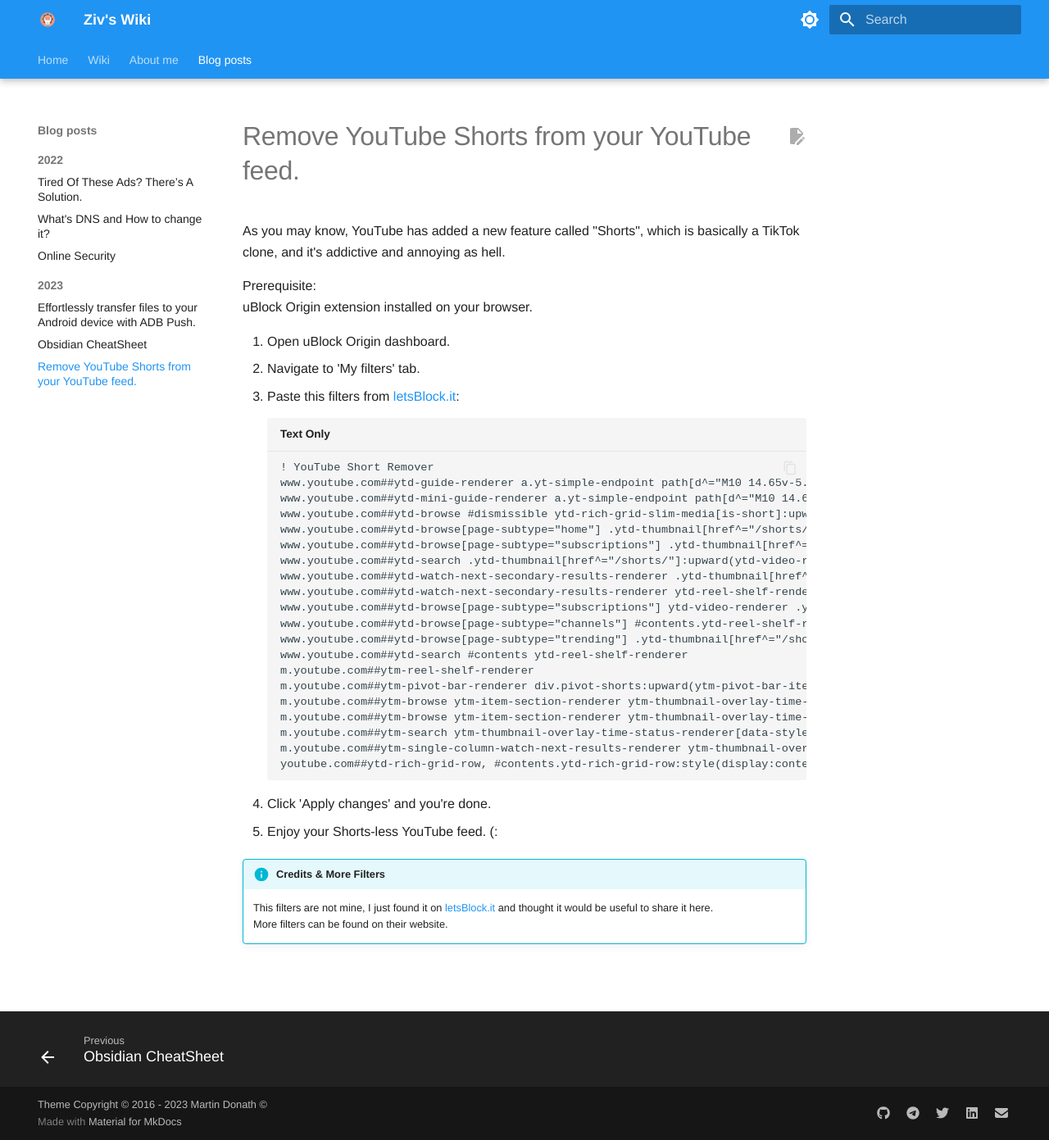
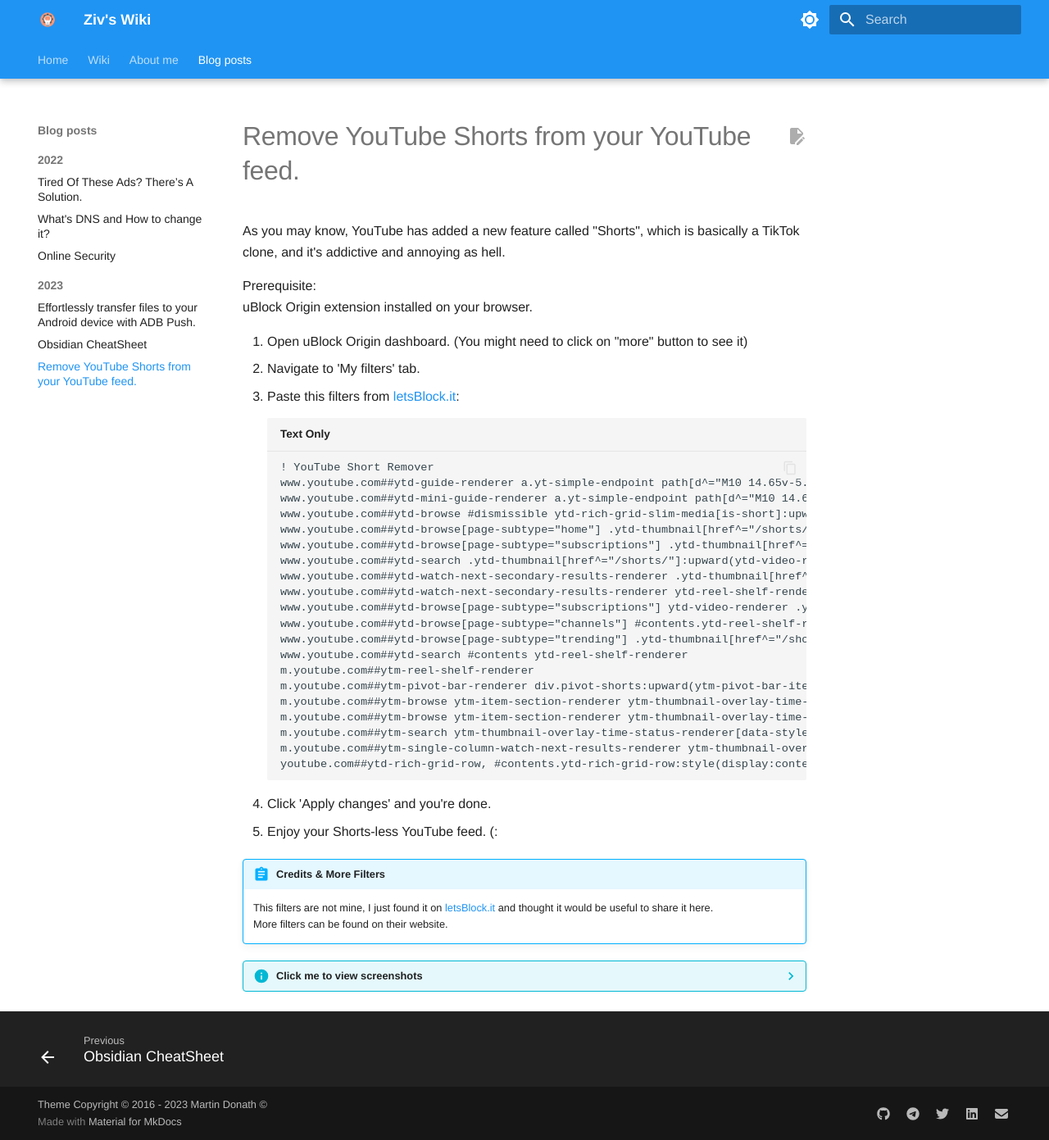
Before and after one commit to ZivSimchoni/Zwiki, an MkDocs documentation site: the page built from docs/blog-posts/2023/remove-yt-shorts.md, in a window 1280 px wide and 1391 px high. Shown: the whole window at 82% size. Built offline with MkDocs 1.6.1 and Material for MkDocs 9.7.7, drawn with Linux system fonts in a browser that asks for light colours; some web fonts are replaced.

Commit message:
Add Screenshots for Short-Removal post

````diff
--- a/docs/blog-posts/2023/remove-yt-shorts.md
+++ b/docs/blog-posts/2023/remove-yt-shorts.md
@@ -6,7 +6,7 @@
 
 Prerequisite:<br>uBlock Origin extension installed on your browser.
 
-1. Open uBlock Origin dashboard.
+1. Open uBlock Origin dashboard. (You might need to click on "more" button to see it)
 2. Navigate to 'My filters' tab.
 3. Paste this filters from [letsBlock.it](https://letsblock.it/filters/youtube-shorts):
 ```
@@ -35,6 +35,11 @@
 5. Enjoy your Shorts-less YouTube feed. (:
 
 
-!!!info "Credits & More Filters"
+!!! Abstract "Credits & More Filters"
     This filters are not mine, I just found it on [letsBlock.it](https://letsblock.it/) and thought it would be useful to share it here.<br>
     More filters can be found on their website.
+
+
+??? info "Click me to view screenshots"
+    ![Dashboard](../../assets/images/ShortsRemoval/dashboard.png)
+    ![My Filters](../../assets/images/ShortsRemoval/my-filters.png)
````
Also changed, not shown: docs/assets/images/ShortsRemoval/dashboard.png (added), docs/assets/images/ShortsRemoval/my-filters.png (added).
